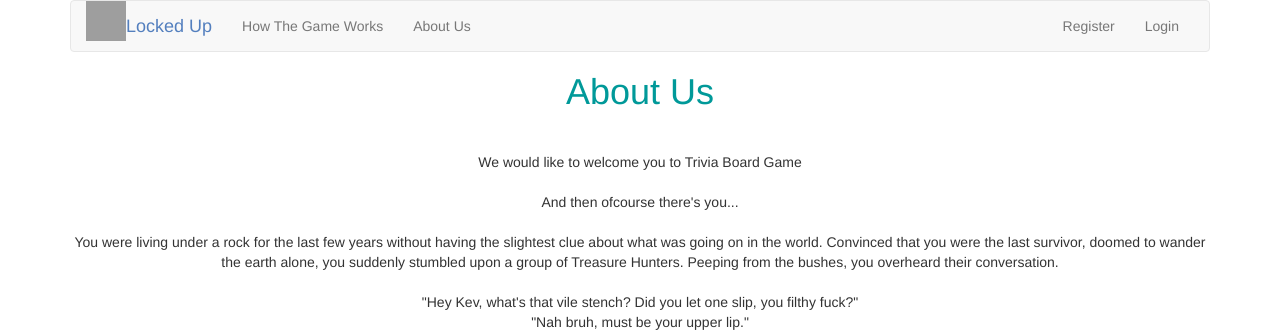
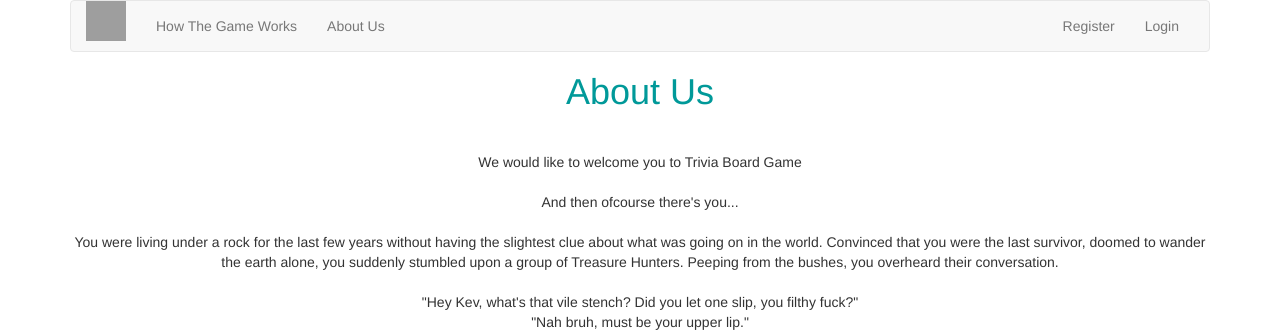
Before and after one commit to KevinKiele/Trivia, a Flask app: page /aboutus in a window 1280 px wide. Shown: the top 334 px of the page. Run offline with Flask 2, Linux system fonts and the light colour scheme; some libraries are stand-ins or nearby versions; grey boxes are pictures that could not be loaded.

Commit message:
Locked up linksbovenin verwijderd, alleen logo

```diff
--- a/templates/layout.html
+++ b/templates/layout.html
@@ -27,7 +27,7 @@
                 <div class="container-fluid">
                     <div class="navbar-header">
                         <a href="#" class="pull-left"><img src="https://imgur.com/n6A3wqE.png" width="40" height="40"></a>
-                        <a class="navbar-brand" href="{{ url_for('preloginhomepage') }}"><span class="blue"> Locked Up</span></a>
+                        <a class="navbar-brand" href="{{ url_for('preloginhomepage') }}"><span class="blue"></span></a>
                     </div>
                     <div class="collapse navbar-collapse" id="navbar">
                         {% if not session.user_id %}
```
